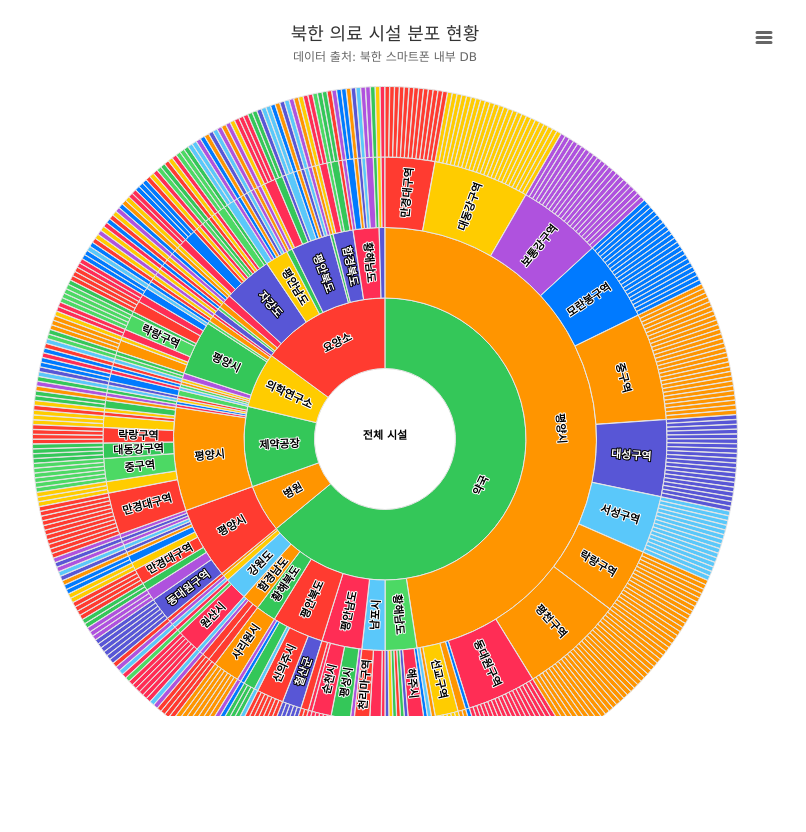
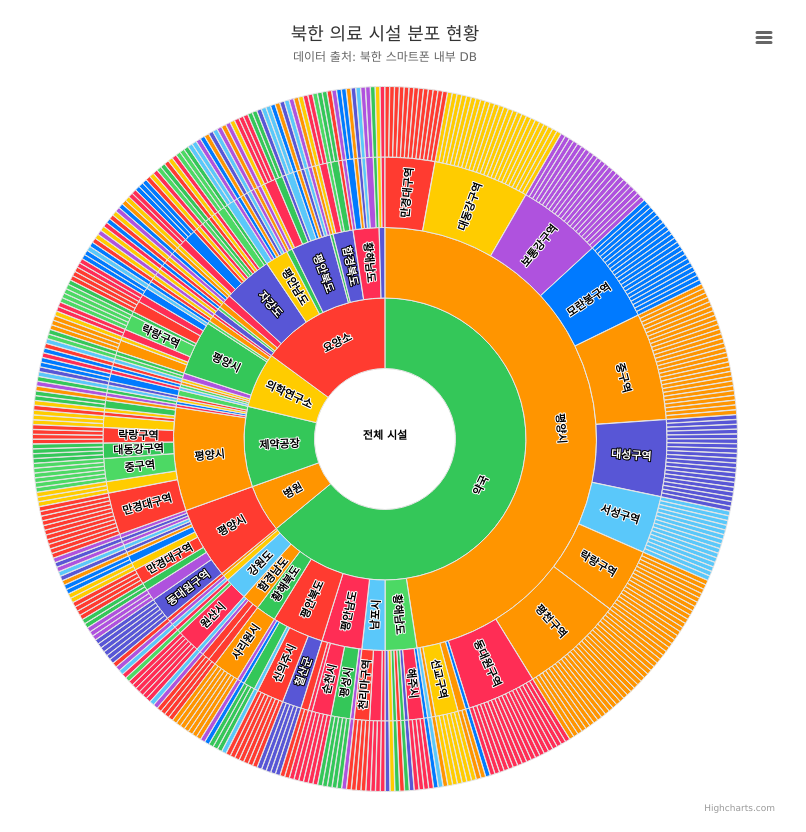
Before and after one commit to dhmun/hospital, a plain HTML site: page index.html in a window 1280 px wide. Shown: the whole page, without its empty margins (255-1061 px from the left). Before the commit the page ends 800 px from the top, so only its background shows below. Drawn offline with nearby package versions, Linux system fonts and the light colour scheme.

Commit message:
Update style.css

```diff
--- a/style.css
+++ b/style.css
@@ -1,4 +1,4 @@
 
 body { font-family: -apple-system, BlinkMacSystemFont, "Segoe UI", Roboto, Helvetica, Arial, sans-serif; }
 .highcharts-figure, .highcharts-data-table table { min-width: 320px; max-width: 800px; margin: 1em auto; }
-#container { height: 700px; }
+#container { height: 800px; }
```
